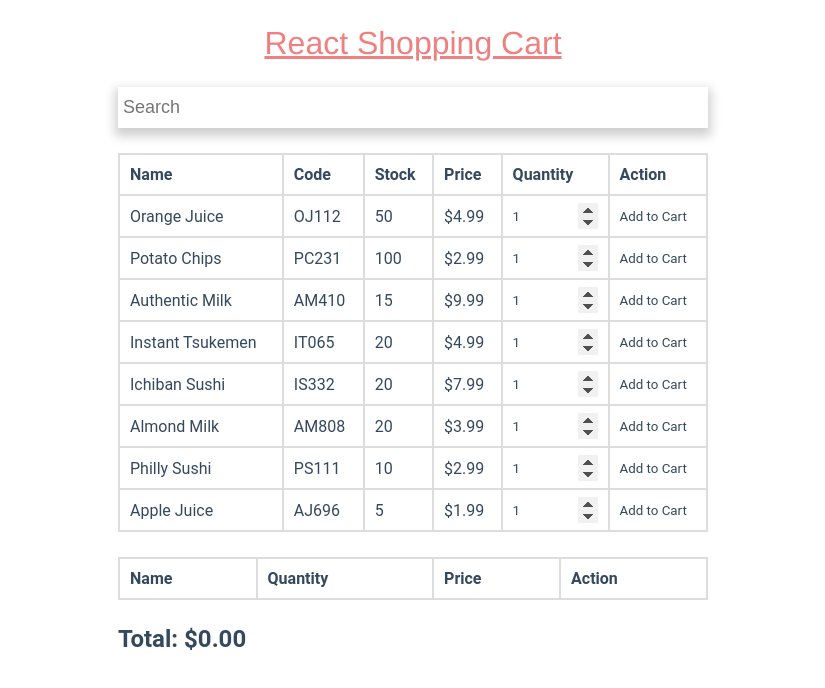
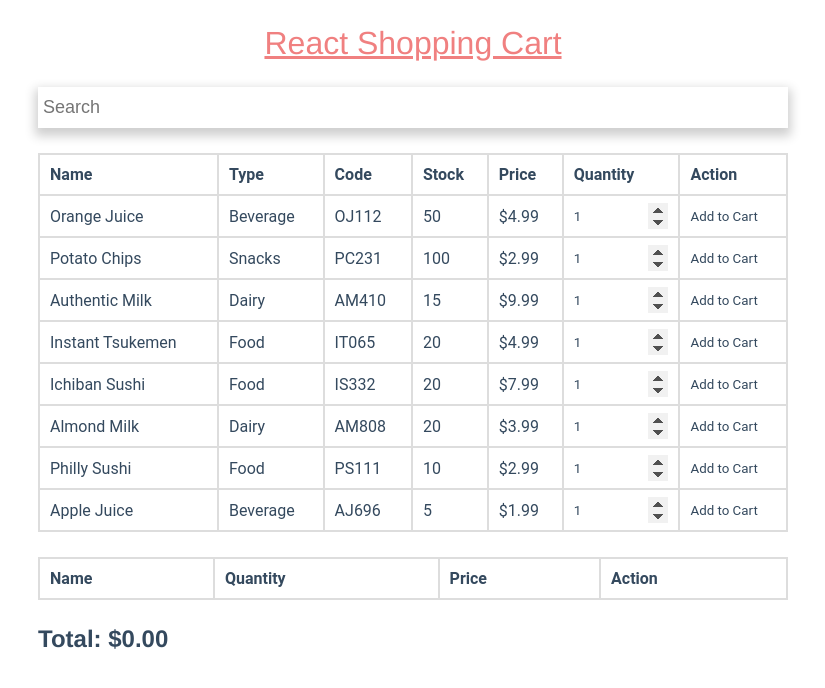
Before and after one commit to wlto/shopping-cart, a React (Create React App) app: page / in a window 1280 px wide. Shown: the top 688 px of the page, without its empty margins (227-1052 px from the left). Built offline with nearby package versions, Linux system fonts and the light colour scheme.

Commit message:
minor code refactor

```diff
--- a/public/css/main.css
+++ b/public/css/main.css
@@ -15,11 +15,12 @@
 .shopping-cart {
   padding: 25px;
   margin: 0 auto;
-  max-width: 640px;
+  max-width: 800px;
 }
 
 /* *************** */
 /* Demo title **** */
+
 .shopping-cart .shopping-cart__title {
   margin-bottom: 25px;
   text-align: center;
@@ -122,6 +123,6 @@
 
 .cart-total-price {
   margin-top: 25px;
-  font-family: 'Roboto', 'Segoe UI', Helvetica, Arial, sans-serif;
+  font-family: 'Helvetica Neue', 'Segoe UI', sans-serif;
   color: #34495e;
 }
--- a/src/Inventory.js
+++ b/src/Inventory.js
@@ -21,6 +21,7 @@ class Inventory extends Component {
           <thead>
             <tr>
               <td>Name</td>
+              <td>Type</td>
               <td>Code</td>
               <td>Stock</td>
               <td>Price</td>
--- a/src/InventoryItem.js
+++ b/src/InventoryItem.js
@@ -10,9 +10,11 @@ class InventoryItem extends Component {
 
   render() {
     const item = this.props.item;
+
     return (
       <tr>
         <td>{item.name}</td>
+        <td>{item.type}</td>
         <td>{item.code}</td>
         <td>{item.stock}</td>
         <td><span>$</span>{item.price.toFixed(2)}</td>
--- a/src/Search.js
+++ b/src/Search.js
@@ -9,6 +9,10 @@ const Search = (props) => (
       autoFocus={true}
       onChange={(e) => props.onSearchTextChange(e.target.value)}
     />
+    {/* <select className="search-filter">
+      <option value="1" selected>Name</option>
+      <option value="1">Type</option>
+    </select> */}
   </div>
 );
 
--- a/src/data.js
+++ b/src/data.js
@@ -1,6 +1,7 @@
 const data = [
   {
     name: 'Orange Juice',
+    type: 'Beverage',
     code: 'OJ112',
     stock: 50,
     price: 4.99,
@@ -8,6 +9,7 @@ const data = [
   },
   {
     name: 'Potato Chips',
+    type: 'Snacks',
     code: 'PC231',
     stock: 100,
     price: 2.99,
@@ -15,6 +17,7 @@ const data = [
   },
   {
     name: 'Authentic Milk',
+    type: 'Dairy',
     code: 'AM410',
     stock: 15,
     price: 9.99,
@@ -22,6 +25,7 @@ const data = [
   },
   {
     name: 'Instant Tsukemen',
+    type: 'Food',
     code: 'IT065',
     stock: 20,
     price: 4.99,
@@ -29,6 +33,7 @@ const data = [
   },
   {
     name: 'Ichiban Sushi',
+    type: 'Food',
     code: 'IS332',
     stock: 20,
     price: 7.99,
@@ -36,6 +41,7 @@ const data = [
   },
   {
     name: 'Almond Milk',
+    type: 'Dairy',
     code: 'AM808',
     stock: 20,
     price: 3.99,
@@ -43,6 +49,7 @@ const data = [
   },
   {
     name: 'Philly Sushi',
+    type: 'Food',
     code: 'PS111',
     stock: 10,
     price: 2.99,
@@ -50,6 +57,7 @@ const data = [
   },
   {
     name: 'Apple Juice',
+    type: 'Beverage',
     code: 'AJ696',
     stock: 5,
     price: 1.99,
```
